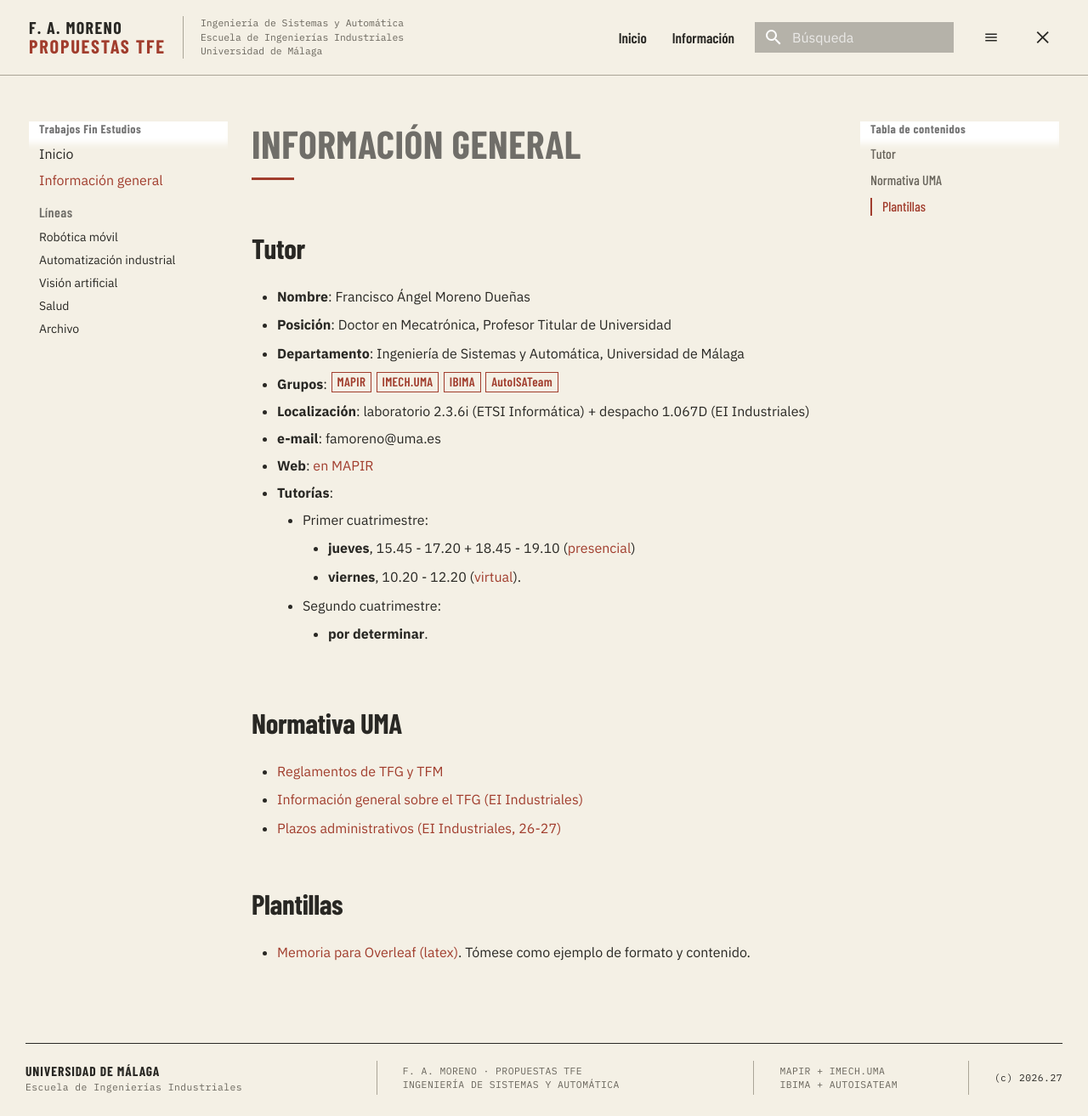
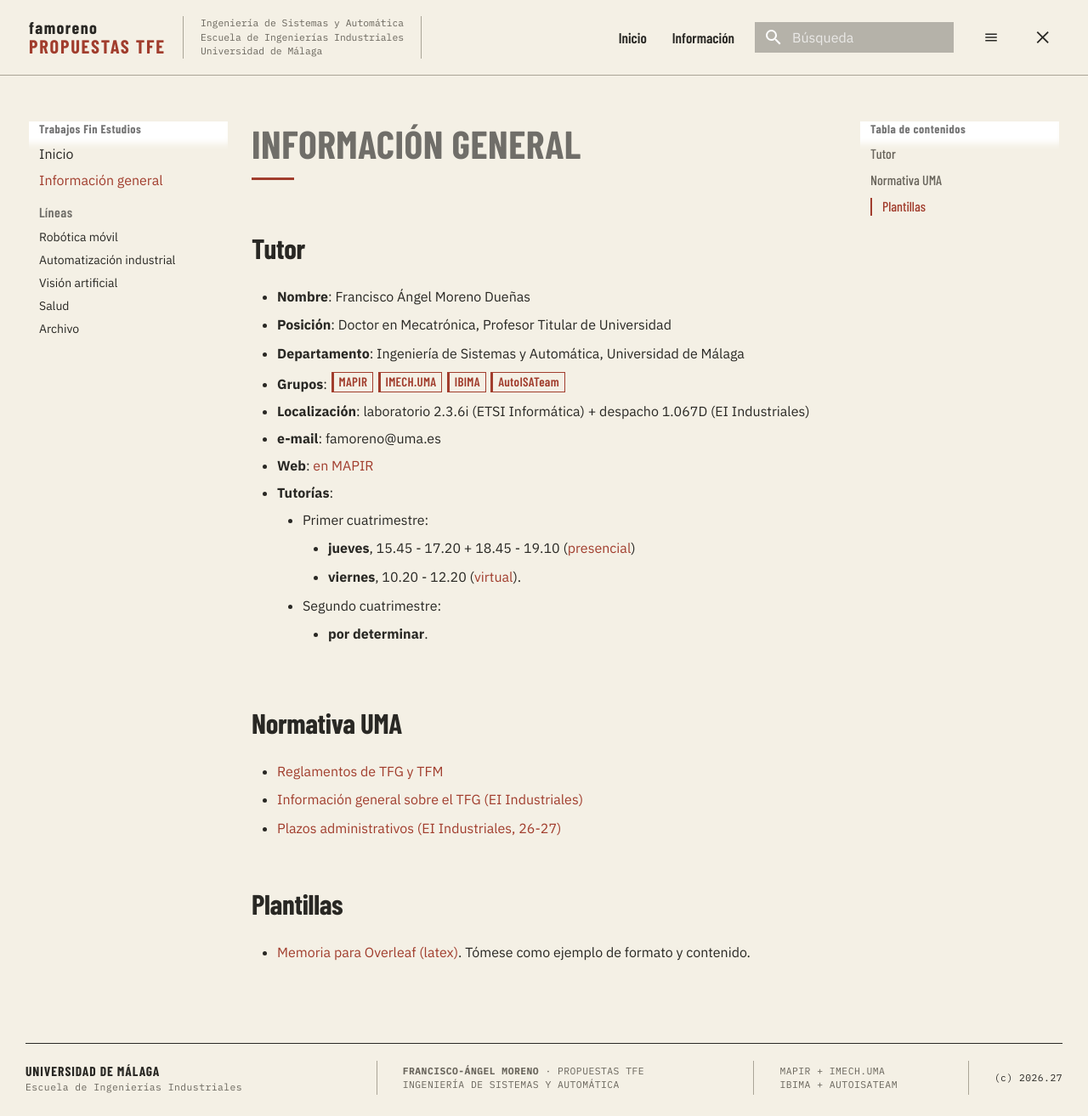
Before and after one commit to famoreno/propuestas_tfe, an MkDocs documentation site: the page built from docs/contenidos/index.md, in a window 1280 px wide and 1314 px high. Shown: the whole window at 85% size. Built offline with MkDocs 1.6.1 and Material for MkDocs 9.7.7, drawn with Linux system fonts in a browser that asks for light colours; some web fonts are replaced.

Commit message:
Cambios menores en el formato

```diff
--- a/docs/overrides/partials/footer.html
+++ b/docs/overrides/partials/footer.html
@@ -9,7 +9,7 @@
     <div class="tfe-footer__separator"></div>
 
     <div class="tfe-footer__block tfe-footer__author">
-      <span>F. A. MORENO · PROPUESTAS TFE</span>
+      <span><strong>Francisco-Ángel Moreno</strong> · PROPUESTAS TFE</span>
       <span>INGENIERÍA DE SISTEMAS Y AUTOMÁTICA</span>
     </div>
 
--- a/docs/overrides/partials/header.html
+++ b/docs/overrides/partials/header.html
@@ -15,7 +15,7 @@
        class="tfe-brand">
 
       <div class="tfe-brand__name">
-        <span>F. A. MORENO</span>
+        <span>famoreno</span>
         <strong>PROPUESTAS TFE</strong>
       </div>
 
@@ -26,6 +26,8 @@
         <span>Escuela de Ingenierías Industriales</span>
         <span>Universidad de Málaga</span>
       </div>
+
+      <div class="tfe-brand__separator"></div>
     </a>
 
     <!-- Navegación superior -->
--- a/docs/stylesheets/extra.css
+++ b/docs/stylesheets/extra.css
@@ -169,6 +169,7 @@ body {
   padding: .08rem .3rem;
   margin: .1rem .04rem;
   border: 1px solid var(--tfe-red);
+  border-left: 3px solid var(--tfe-red);
   border-radius: 0;
   background: transparent !important;
   box-shadow: none !important;
--- a/main.py
+++ b/main.py
@@ -88,7 +88,6 @@ def define_env(env):
 """
 
         prefix = CATEGORY_PREFIX.get(category, "TFG")
-        print(prefix)
 
         result = ['<div class="project-grid">']
 
```
